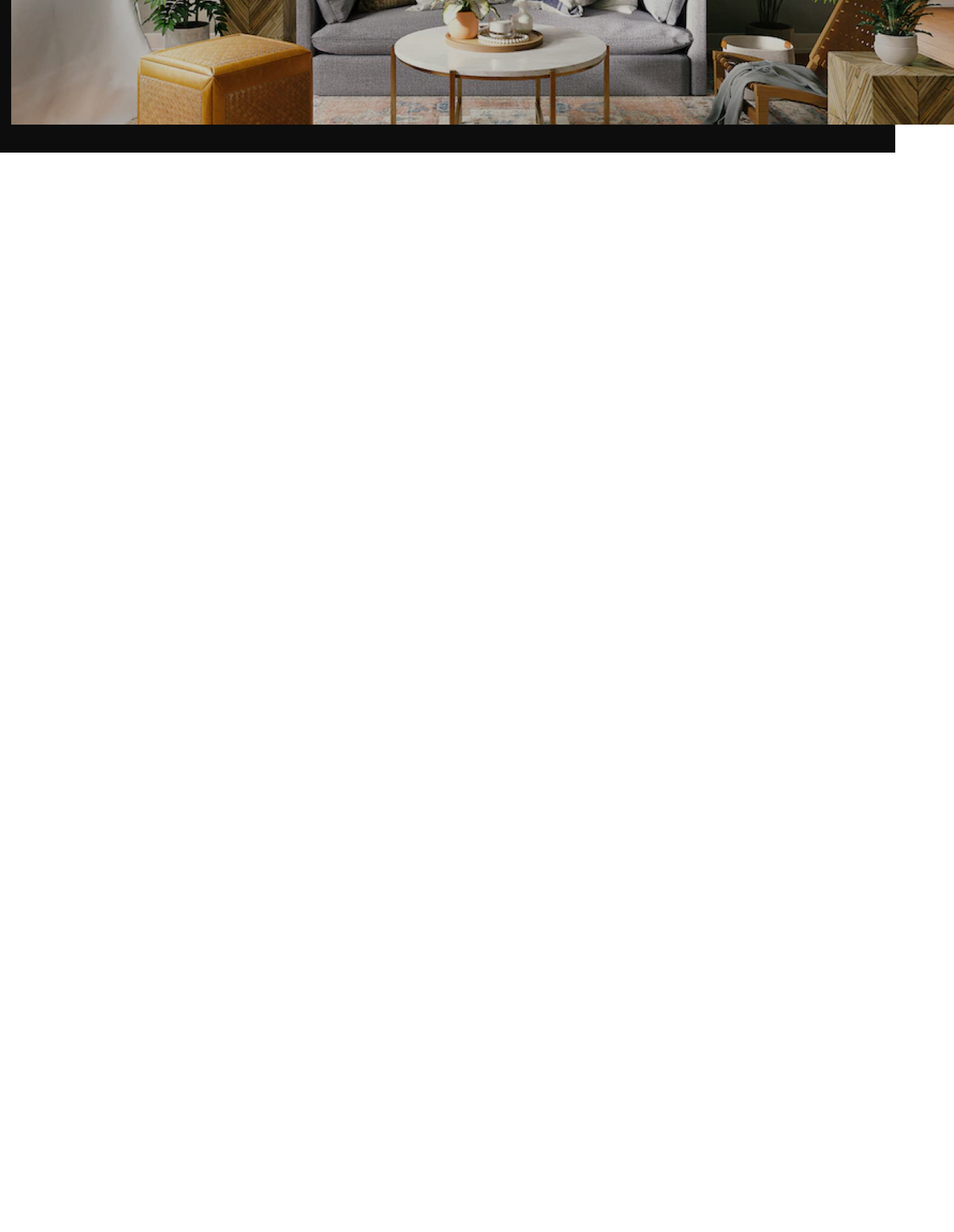
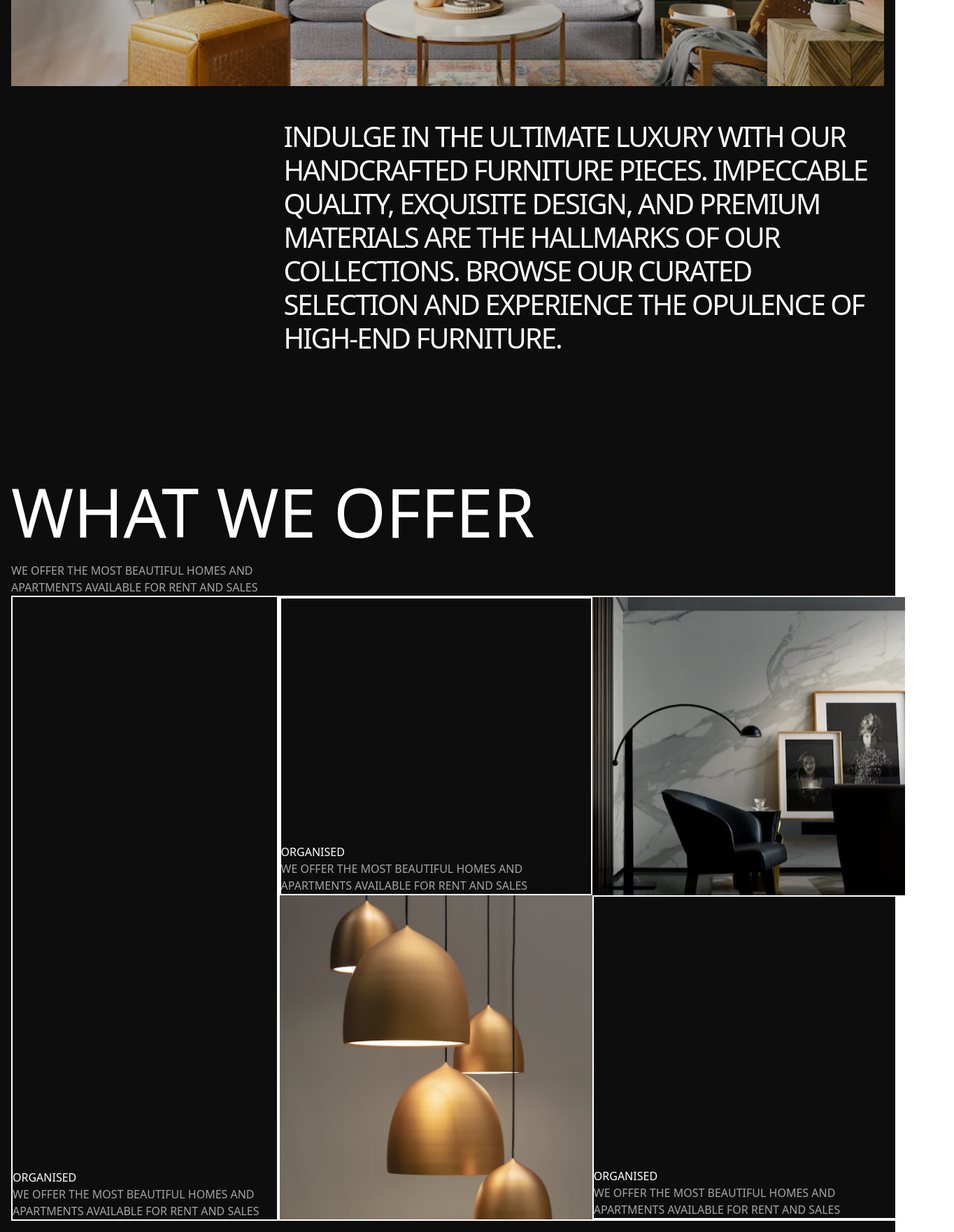
Before and after one commit to Ose-Augustine/theramdics0, a React (Vite) app: page / in a window 1280 px wide. Shown: the part 2283-4043 px from the top of the page at 70% size, 1364 px wide, since content can reach past the window. Before the commit the page ends 2501 px from the top, so only its background shows below. Built offline with nearby package versions, Linux system fonts and the light colour scheme.

Commit message:
New component for repeating grid content

```diff
--- a/src/App.jsx
+++ b/src/App.jsx
@@ -1,4 +1,5 @@
 import Hero from "./components/Hero";
+import Organise from "./components/Organise";
 import Time from "./components/Time";
 
 export default function App() {
@@ -31,11 +32,43 @@ export default function App() {
             <div>AVAILABLE FOR RENT AND SALES</div>
           </p>
         </div>
-        <div className="relative h-max w-max">
+        <div className="relative">
           <img className="my-6"src="./lounge.jpg" alt="Picture of a lounge area with a sofa, pillows and fairly lit room" />
           <div className=" h-32 w-32 rounded-full flex justify-center items-center  bg-black absolute top-1/2 left-1/2 transform -translate-x-1/2 -translate-y-1/2">
-            <div>SHRWL</div>
+            <div className="text-[24px]">SHRWL</div>
           </div>
+        </div>
+        <div className="p-6 flex justify-between mb-32">
+          <p>
+            <div className="p-4">
+              <i></i>
+            </div>
+          </p>
+          <p className="text-[40px] uppercase tracking-tighter leading-[48px]">
+            Indulge in the ultimate luxury with our <br />
+            handcrafted furniture pieces. Impeccable <br />
+            quality, exquisite design, and premium <br />
+            materials are the hallmarks of our <br />
+            collections. Browse our curated <br />
+            selection and experience the opulence of <br /> high-end furniture.
+          </p>
+        </div>
+        <section className="uppercase">
+          <p className=" text-[96px]"> What we offer</p>
+          <p className="text-[#A5A5A5]">
+            We offer the most beautiful homes and <br /> apartments available for rent and sales
+          </p>
+        </section>
+        <div className="w-screen flex">
+            <div className="w-1/3 ">
+              <Organise />
+            </div>
+            <div className="border-white border-2 grid grid-cols-2">
+              <Organise />
+              <img src="/Rectangle4.jpg" alt="Dimly lit room with dark sofa and wall pictures" />
+              <img src="./Rectangle3.jpg" alt="Golden lamps" />
+              <Organise />
+            </div>
         </div>
      </main>
 
--- /dev/null
+++ b/src/components/Organise.jsx
@@ -0,0 +1,10 @@
+export default function Organise() {
+    return(
+        <div className="relative border-white border-2 h-full">
+            <div className="uppercase absolute bottom-0">
+                <p> organised</p>
+                <p className="text-[#A5A5A5]">We offer the most beautiful homes and <br /> apartments available for rent and sales</p>
+            </div>
+        </div>
+    )
+}
```
Also changed, not shown: public/Rectangle3.jpg (added), public/Rectangle4.jpg (added).
